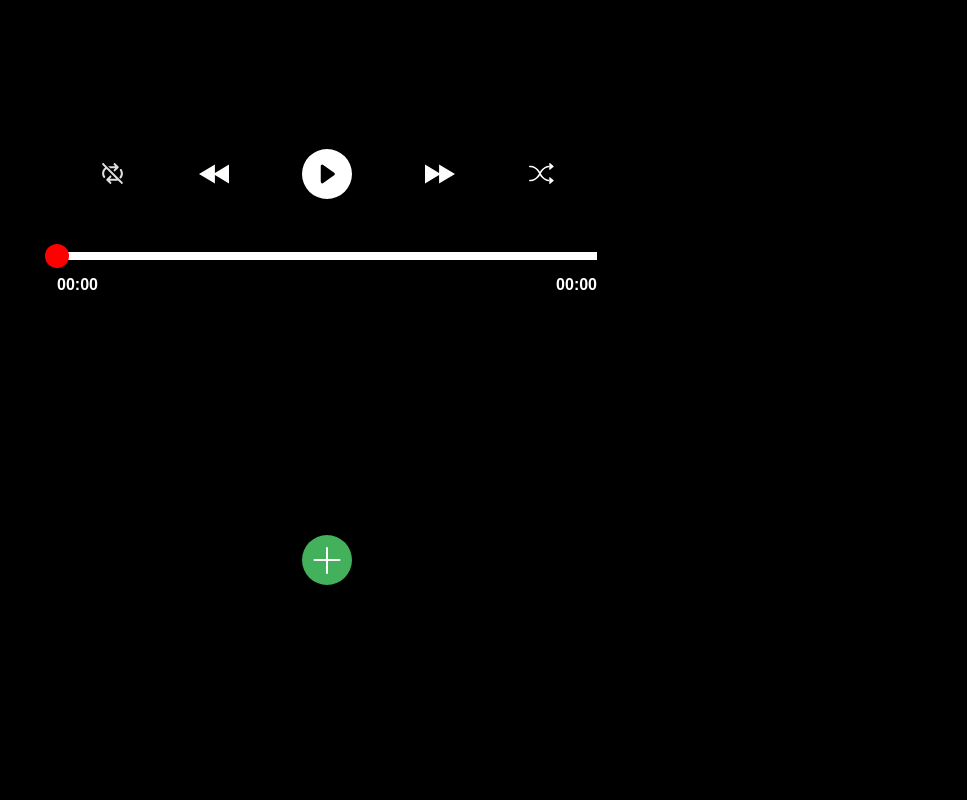
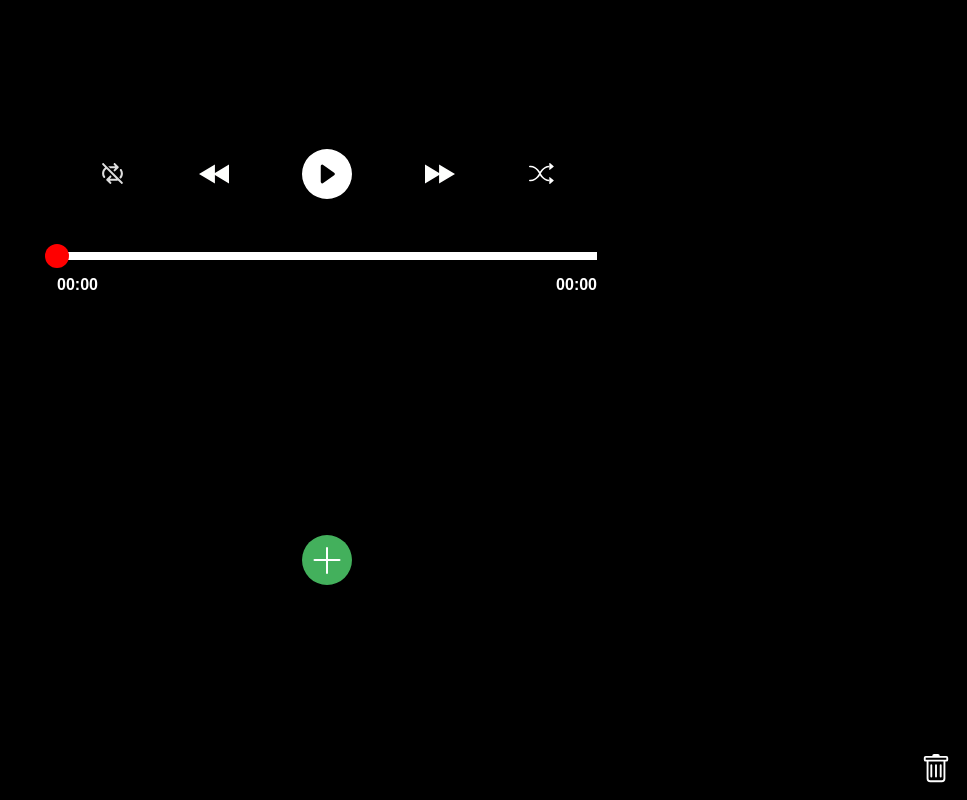
Before and after one commit to LeoLu0602/mp3-player, a React (Create React App) app: page / in a window 1280 px wide. Shown: the whole page, without its empty margins (313-1280 px from the left). Built offline with nearby package versions, Linux system fonts and the light colour scheme; the HTML template or start-up script is replaced by a standard one.

Commit message:
delete playlist

```diff
--- a/src/App.js
+++ b/src/App.js
@@ -7,7 +7,7 @@ const App = () => {
     const [playlist, setPlaylist] = useState([]);
     const [playingIndex, setPlayingIndex] = useState(-1);
 
-    const handleChange = (e) => {
+    const handleChange = () => {
         const files = document.querySelector('input').files;
         const newPlayList = [];
 
@@ -19,6 +19,10 @@ const App = () => {
 
         setPlaylist(newPlayList);
         setPlayingIndex(0);
+    };
+
+    const deletePlaylist = () => {
+        setPlaylist([]);
     };
 
     return (
@@ -42,6 +46,7 @@ const App = () => {
                 setPlayingIndex={setPlayingIndex}
             />
             <Alarm />
+            <img className='delete-playlist' src='./trash.svg' onClick={deletePlaylist} />
         </div>
     );
 };
--- a/src/Upper.js
+++ b/src/Upper.js
@@ -1,7 +1,7 @@
 import { useEffect, useState } from 'react';
 
 const Upper = ({ playlist, setPlaylist, playingIndex, setPlayingIndex }) => {
-    const [nowPlaying, setNowPlaying] = useState({ name: 'Upload Your Playlist' });
+    const [nowPlaying, setNowPlaying] = useState({ name: 'Upload Your Playlist', song: '' });
     const [time, setTime] = useState('00:00');
     const [duration, setDuration] = useState('00:00');
     const [isLoop, setIsLoop] = useState(false);
@@ -138,6 +138,12 @@ const Upper = ({ playlist, setPlaylist, playingIndex, setPlayingIndex }) => {
         if (playlist.length > 0) {
             setNowPlaying(playlist[playingIndex]);
         }
+        else {
+            setNowPlaying({ name: 'Upload Your Playlist', song: '' });
+            document.querySelector('audio').src = '';
+            setDuration('00:00');
+            document.getElementById('progress').style.width = '0%';
+        }
     }, [playlist, playingIndex]);
 
     return (
--- a/src/index.css
+++ b/src/index.css
@@ -183,3 +183,13 @@ input {
     font-size: 2em;
     text-align: center;
 }
+
+.delete-playlist {
+    position: fixed;
+    right: 1em;
+    bottom: 1em;
+    width: 30px;
+    height: 30px;
+    filter: invert(100%);
+    cursor: pointer;
+}
```
Also changed, not shown: public/trash.svg (added).
